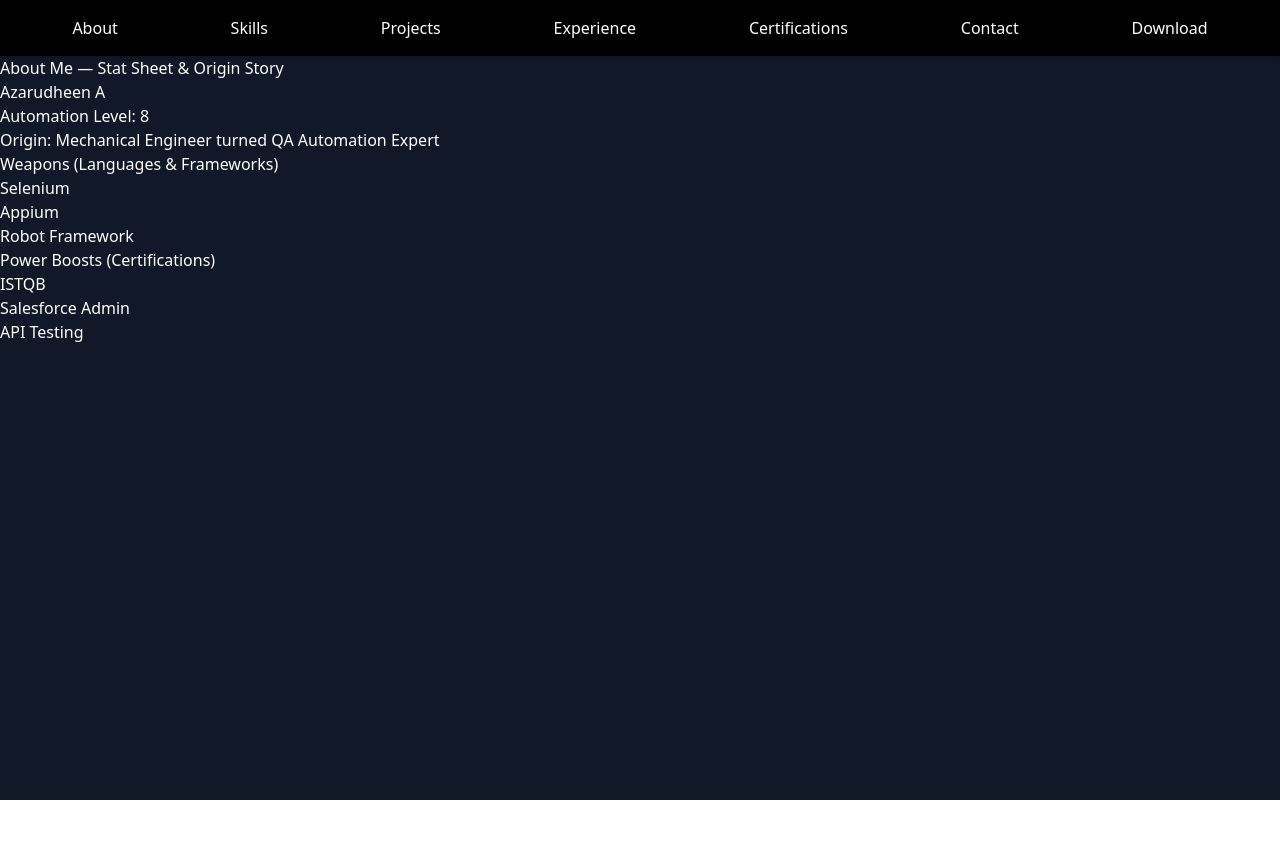
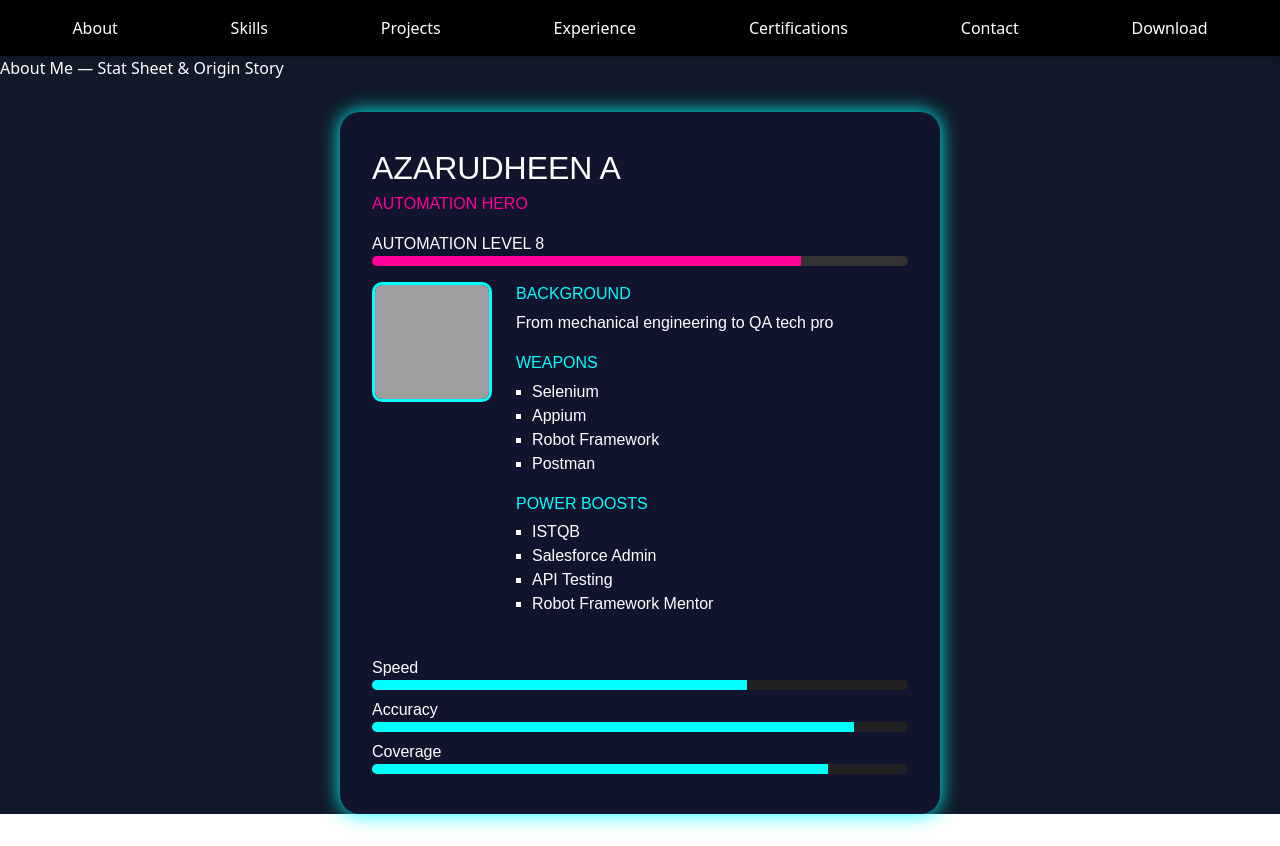
Before and after one commit to AzarudheenA/portfolioAzarudheenQA, a React (Vite) app: page / in a window 1280 px wide. Before the commit the page ends 800 px from the top, so only its background shows below. Built offline with nearby package versions, Linux system fonts and the light colour scheme; grey boxes are pictures that could not be loaded.

Commit message:
Update About.jsx

```diff
--- a/src/pages/About.jsx
+++ b/src/pages/About.jsx
@@ -1,28 +1,10 @@
 import React from 'react';
+import HeroCard from '../components/HeroCard'; // make sure the path is correct
 
 const About = () => (
   <section className="page about">
     <h2>About Me — Stat Sheet & Origin Story</h2>
-    <div className="character-card">
-      <h3>Azarudheen A</h3>
-      <p>Automation Level: 8</p>
-      <div className="xp-bar"><div className="fill" /></div>
-      <p>Origin: Mechanical Engineer turned QA Automation Expert</p>
-
-      <h4>Weapons (Languages & Frameworks)</h4>
-      <ul>
-        <li>Selenium</li>
-        <li>Appium</li>
-        <li>Robot Framework</li>
-      </ul>
-
-      <h4>Power Boosts (Certifications)</h4>
-      <ul>
-        <li>ISTQB</li>
-        <li>Salesforce Admin</li>
-        <li>API Testing</li>
-      </ul>
-    </div>
+    <HeroCard />
   </section>
 );
 
```
